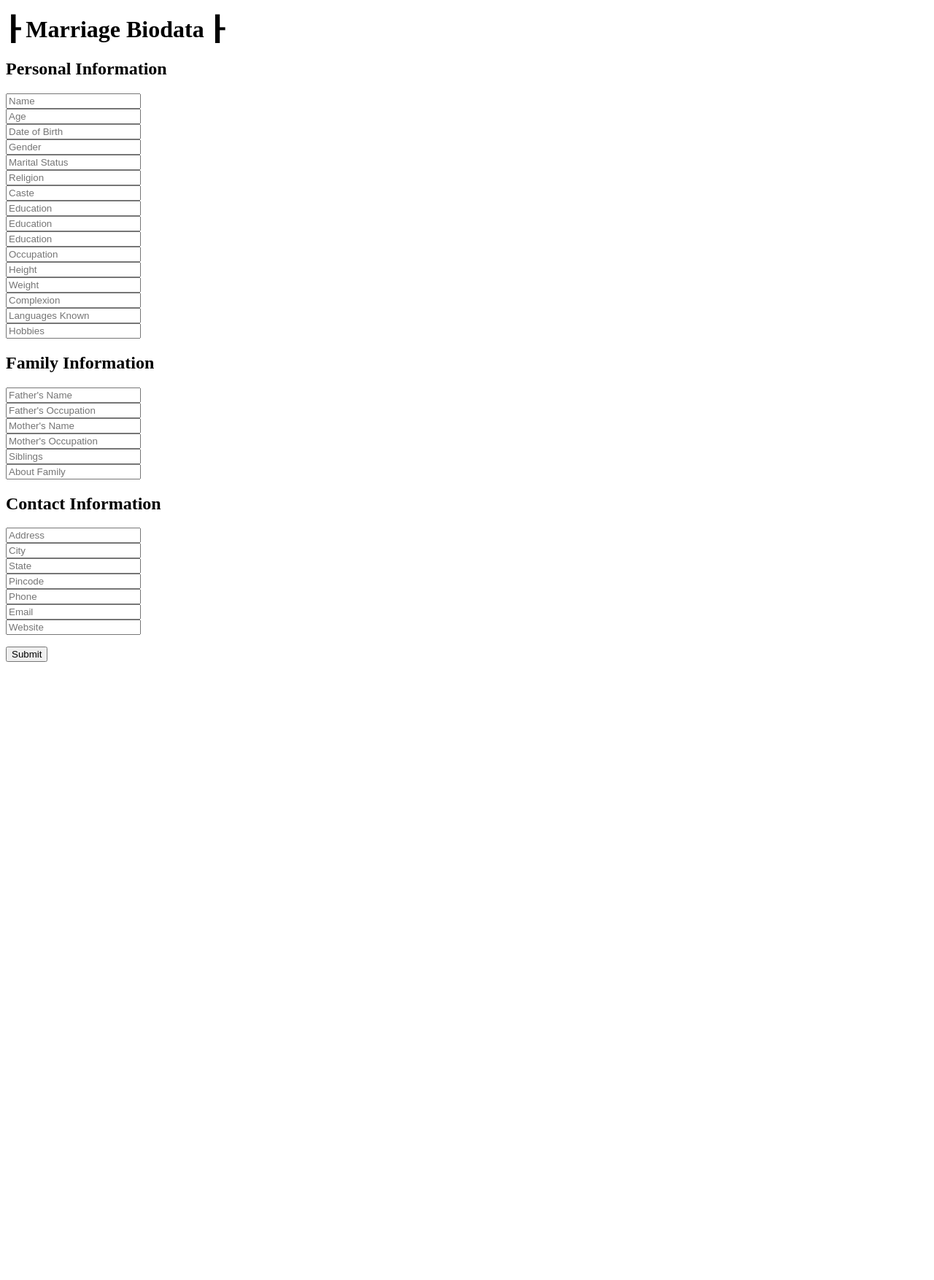
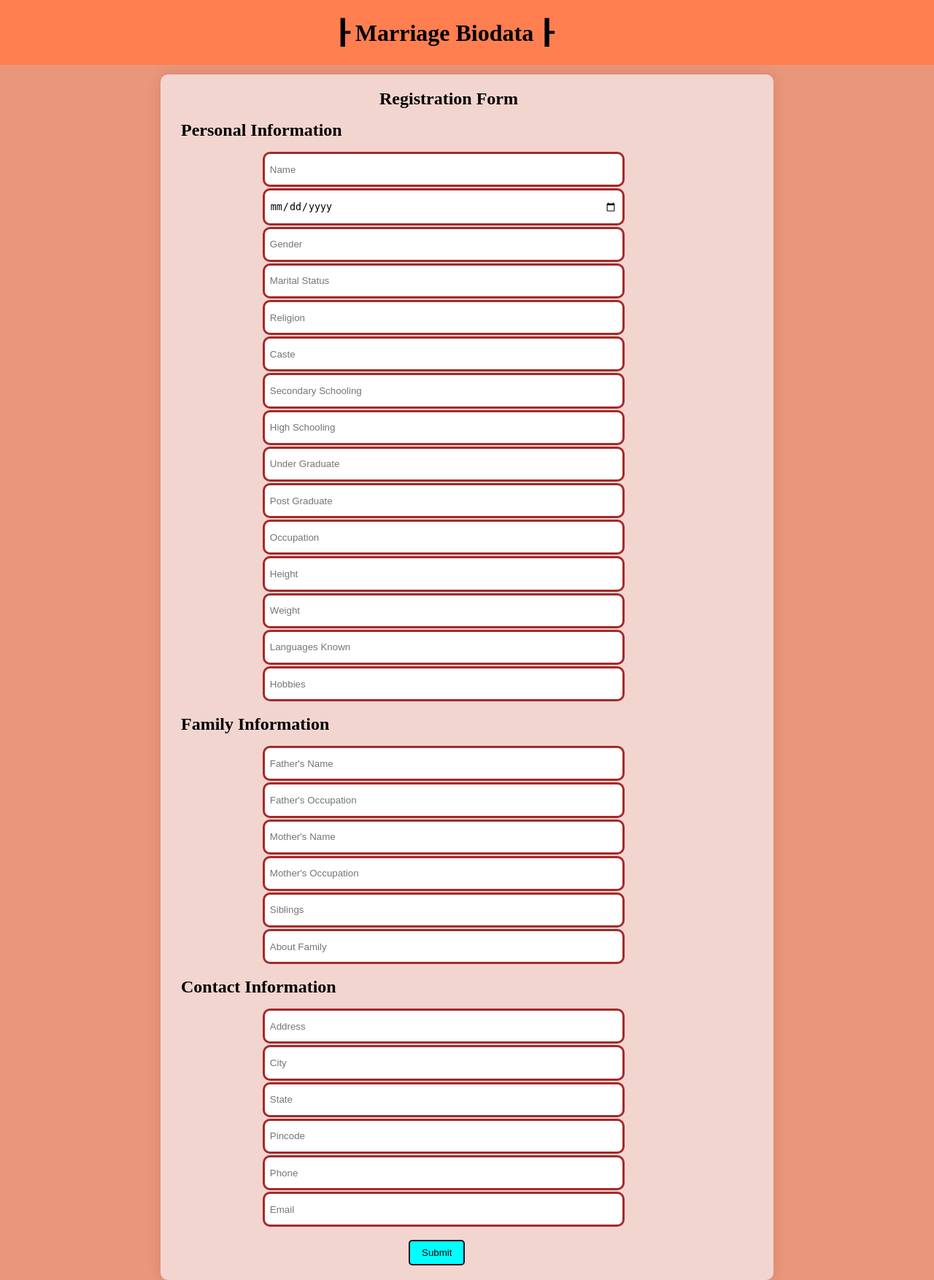
Before and after one commit to surajkumar4aug/BioData, a Django app: page /html-file/ in a window 1280 px wide. Shown: the whole page at 73% size. Before the commit the page ends 907 px from the top, so only its background shows below. Run offline with Django 4.2, Linux system fonts and the light colour scheme.

Commit message:
Update biodataform.html

```diff
--- a/biodata/templates/biodataform.html
+++ b/biodata/templates/biodataform.html
@@ -4,34 +4,80 @@
     <title>Marriage Biodata</title>
     <style>
         /* Your CSS styles */
+        *{
+            margin: 0px;
+        }
+    body{
+        background-color: darksalmon;
+        font-family: 'Times New Roman';
+    }
+    .container{
+            max-width: 800px;
+            min-height: 1016px;
+            margin: 0px auto;
+            margin-bottom: 0px;
+            background-color: #f3d5d0;
+            padding: 20px;
+
+            box-shadow: 0 0 20px rgba(0, 0, 0, 0.1);
+            border-radius: 10px;
+            box-shadow: 3px wheat;
+
+    }
+    .section-title{
+        margin: 2% 1%;
+    }
+    .section-content{
+
+    padding-left: 15%;
+    }
+    .section-content input{
+        width: 70%;
+        padding: 2% 1%;
+        border: brown 3px solid;
+        border-radius: 10px;
+        margin-bottom: 2px;
+    }
+    .main-header{
+        background-color: coral;
+        margin: 0%;
+        padding: 2% 3%;
+        margin-bottom: 1%;
+    }
     </style>
 </head>
 <body>
+    <div class="main-header">
+        <h1 style="padding-left: 35% ;">
+            <span class="header-symbol left">&#9504;</span>
+            Marriage Biodata
+            <span class="header-symbol right">&#9504;</span>
+        </h1>
+    </div>
     <div class="container">
         <form method="POST" action="/marriage/">
-            <h1>
-                <span class="header-symbol left">&#9504;</span>
-                Marriage Biodata
-                <span class="header-symbol right">&#9504;</span>
-            </h1>
+            <h2 style="padding-left: 35%;margin-bottom: 2%;">
+
+                Registration Form
+
+            </h2>
 
             <div class="section">
                 <h2 class="section-title">Personal Information</h2>
                 <p class="section-content">
                     <input type="text" placeholder="Name" id="name" name="name"><br>
-                    <input type="number" placeholder="Age" id="age" name="age"><br>
-                    <input type="text" placeholder="Date of Birth" id="dob" name="dob"><br>
+                    <input type="date" placeholder="Date of Birth" id="dob" name="dob"><br>
                     <input type="text" placeholder="Gender" id="gender" name="gender"><br>
                     <input type="text" placeholder="Marital Status" id="maritalStatus" name="marital_status"><br>
                     <input type="text" placeholder="Religion" id="religion" name="religion"><br>
                     <input type="text" placeholder="Caste" id="caste" name="caste"><br>
-                    <input type="text" placeholder="Education" id="education" name="education"><br>
-                    <input type="text" placeholder="Education" id="education" name="education_2"><br>
-                    <input type="text" placeholder="Education" id="education" name="education_3"><br>
+                    <input type="text" placeholder="Secondary Schooling" id="education" name="education"><br>
+                    <input type="text" placeholder="High Schooling" id="education" name="education_2"><br>
+                    <input type="text" placeholder="Under Graduate" id="education" name="education_3"><br>
+                    <input type="text" placeholder="Post Graduate" id="education" name="education_4"><br>
                     <input type="text" placeholder="Occupation" id="occupation" name="occupation"><br>
                     <input type="text" placeholder="Height" id="height" name="height"><br>
                     <input type="text" placeholder="Weight" id="weight" name="weight"><br>
-                    <input type="text" placeholder="Complexion" id="complexion" name="complexion"><br>
                     <input type="text" placeholder="Languages Known" id="languagesKnown" name="languages_known"><br>
                     <input type="text" placeholder="Hobbies" id="hobbies" name="hobbies"><br>
                 </p>
@@ -55,14 +101,13 @@
                     <input type="text" placeholder="Address" id="address" name="address"><br>
                     <input type="text" placeholder="City" id="city" name="city"><br>
                     <input type="text" placeholder="State" id="state" name="state"><br>
-                    <input type="text" placeholder="Pincode" id="pincode" name="pincode"><br>
-                    <input type="text" placeholder="Phone" id="phone" name="phone"><br>
+                    <input type="number" placeholder="Pincode" id="pincode" name="pincode"><br>
+                    <input type="number" placeholder="Phone" id="phone" name="phone"><br>
                     <input type="email" placeholder="Email" id="email" name="email"><br>
-                    <input type="text" placeholder="Website" id="website" name="website"><br>
                 </p>
             </div>
 
-            <input type="submit" value="Submit">
+            <input style="margin-left: 40%;margin-top: 2%; background-color: aqua; border: 2px rgb(45, 8, 30) solid;border-radius: 5px; padding: 1% 2%;" type="submit" value="Submit">
         </form>
     </div>
 </body>
```
